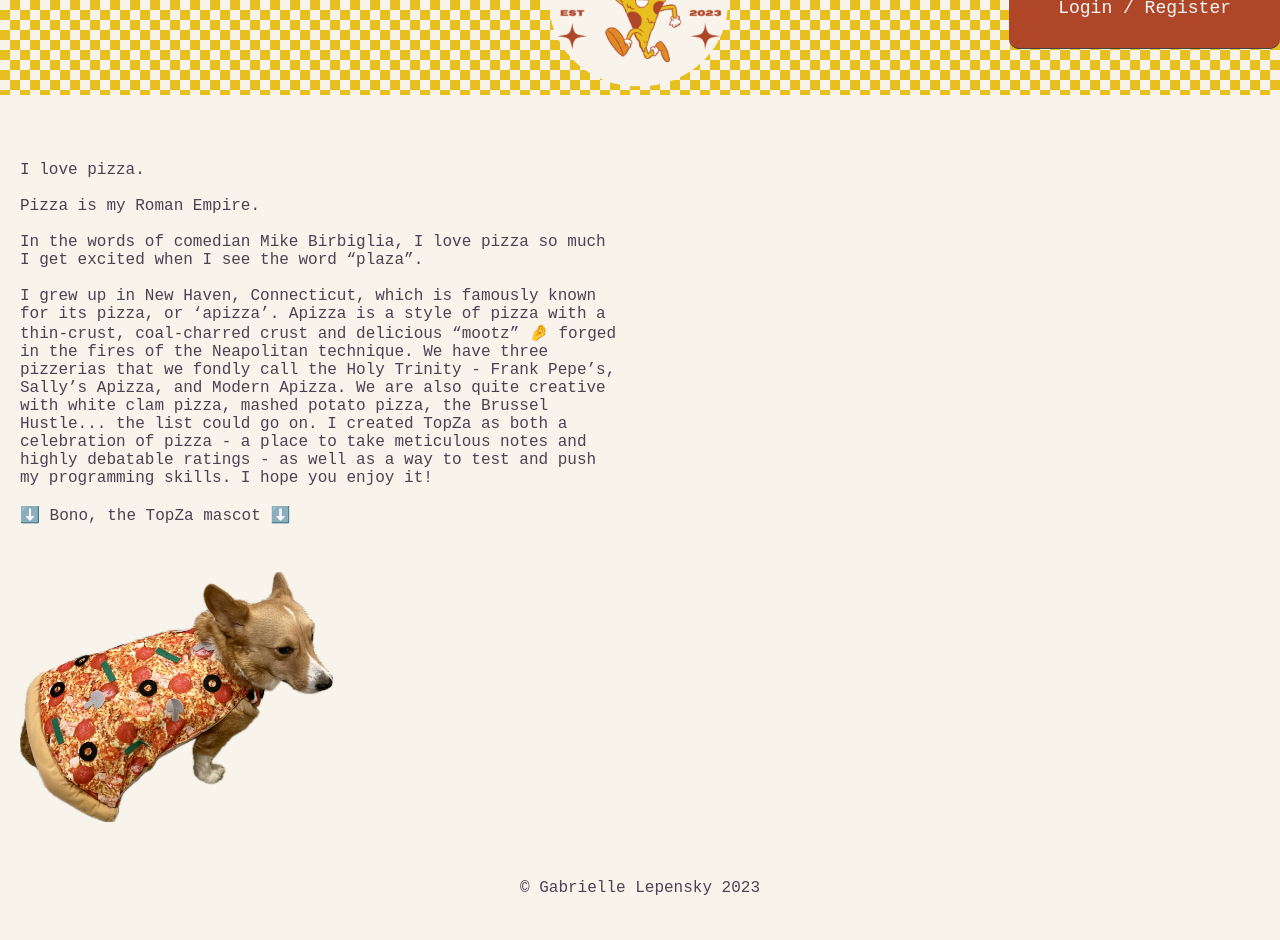
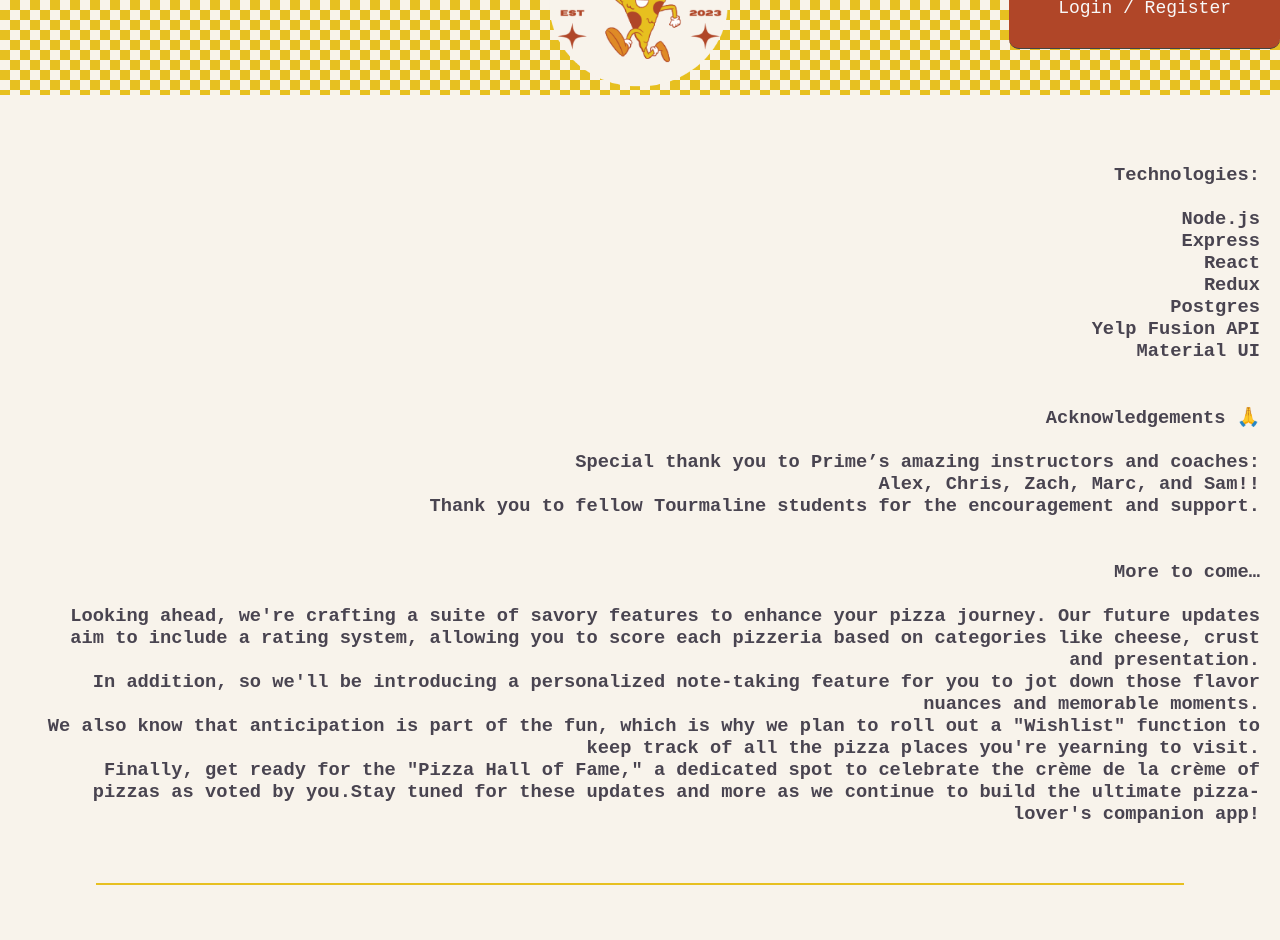
Before and after one commit to glepensky/TopZa-app, a React (Create React App) app: page /#/about in a window 1280 px wide. Shown: the part 80-1020 px from the top of the page. Before the commit the page ends 991 px from the top, so only its background shows below. Built offline with nearby package versions, Linux system fonts and the light colour scheme; no server answers.

Commit message:
more styling

```diff
--- a/src/components/AboutPage/AboutPage.css
+++ b/src/components/AboutPage/AboutPage.css
@@ -1,27 +1,49 @@
+.about-container {
+  display: flex;
+  justify-content: flex-start; /* Aligns content to the left */
+  align-items: flex-start; /* Aligns content to the top */
+  text-align: right; /* Aligns text to the left */
+  height: 100%; /* Full height of the viewport (you can adjust this as needed) */
+  padding: 20px; /* Adds padding inside the container */
+  padding-left: 40px;
+}
 
-.about-container {
+.about-container .some-other-class {
+  text-align: left; /* This will override the right alignment for elements with this class */
+}
+
+.more-container {
   display: flex;
   justify-content: flex-start; /* Aligns content to the left */
   align-items: flex-start; /* Aligns content to the top */
   text-align: left; /* Aligns text to the left */
   height: 100%; /* Full height of the viewport (you can adjust this as needed) */
   padding: 20px; /* Adds padding inside the container */
+  padding-left: 40px;
 }
 
-  .about-content {
+.more-content {
   /* If you want to limit the width of the text and image together */
   max-width: 600px; /* Adjust this value as needed */
   /* This ensures the content block itself is aligned to the left */
 }
 
-  .about-text {
+.more-text {
   /* Style for your text if needed */
   margin-bottom: 20px; /* Adds a margin below the text */
 }
 
-  .about-image {
+.more-image {
   display: block; /* Ensures the image is a block-level element */
   width: auto; /* Keeps the image's original width */
   height: auto; /* Maintains aspect ratio */
   max-width: 100%; /* Ensures the image is responsive and fits its container */
 }
+
+
+.divider {
+    height: 2px; /* Sets the thickness of the divider */
+    background: #e7c020; /* Sets the color of the divider */
+    margin: 20px auto; /* Centers the divider and adds vertical space */
+    width: calc(100% - 2in); /* Sets the width to be the full width of the container minus 2 inches */
+  }
--- a/src/components/AboutPage/AboutPage.jsx
+++ b/src/components/AboutPage/AboutPage.jsx
@@ -1,6 +1,6 @@
 import React from "react";
 import bonopizza from "./bonopizza.png";
-import './AboutPage.css';
+import "./AboutPage.css";
 
 // This is one of our simplest components
 // It doesn't have local state,
@@ -9,12 +9,65 @@ import './AboutPage.css';
 
 function AboutPage() {
   return (
+    <>
+      <div className="about-container">
+        <h3 className="about-content">
+          Technologies:
+          <br></br>
+          <br></br>
+          Node.js
+          <br></br>
+          Express
+          <br></br>
+          React
+          <br></br>
+          Redux
+          <br></br>
+          Postgres
+          <br></br>
+          Yelp Fusion API
+          <br></br>
+          Material UI
+          <br></br>
+          <br></br>
+          <br></br>
+          Acknowledgements 🙏
+          <br></br>
+          <br></br>
+          Special thank you to Prime’s amazing instructors and coaches:
+          <br></br>Alex,
+          Chris, Zach, Marc, and Sam!!
+          <br></br>Thank you to fellow Tourmaline students
+          for the encouragement and support.
+          <br></br>
+          <br></br>
+          <br></br>
+          More to come…
+          <br></br>
+          <br></br>Looking ahead, we're crafting a suite of savory features to
+          enhance your pizza journey. Our future updates aim to include a rating
+          system, allowing you to score each pizzeria based on categories like
+          cheese, crust and presentation.
+          <br></br>In addition, so we'll be introducing a
+          personalized note-taking feature for you to jot down those flavor
+          nuances and memorable moments.
+          <br></br>We also know that anticipation is part
+          of the fun, which is why we plan to roll out a "Wishlist" function to
+          keep track of all the pizza places you're yearning to visit.
+          <br></br>Finally,
+          get ready for the "Pizza Hall of Fame," a dedicated spot to celebrate
+          the crème de la crème of pizzas as voted by you.Stay tuned for these
+          updates and more as we continue to build the ultimate pizza-lover's
+          companion app!
+        </h3>
+      </div>
 
+      {/* Decorative Divider */}
+      <div className="divider"></div>
 
-
-    <div className="about-container">
-      <div className="about-content">
-        <p classnAME="about-text">
+      <div className="more-container">
+        <div className="more-content">
+          <p classnAME="more-text">
             I love pizza.
             <br></br>
             <br></br>
@@ -24,11 +77,11 @@ function AboutPage() {
             In the words of comedian Mike Birbiglia, I love pizza so much I get
             excited when I see the word “plaza”.
             <br></br>
-          <br></br>I grew up in New Haven, Connecticut, which is famously known
-          for its pizza, or ‘apizza’. Apizza is a style of pizza with a
-          thin-crust, coal-charred crust and delicious “mootz” 🤌 forged in the
-          fires of the Neapolitan technique. We have three pizzerias that we
-          fondly call the Holy Trinity - Frank Pepe’s, Sally’s Apizza, and
+            <br></br>I grew up in New Haven, Connecticut, which is famously
+            known for its pizza, or ‘apizza’. Apizza is a style of pizza with a
+            thin-crust, coal-charred crust and delicious “mootz” 🤌 forged in
+            the fires of the Neapolitan technique. We have three pizzerias that
+            we fondly call the Holy Trinity - Frank Pepe’s, Sally’s Apizza, and
             Modern Apizza. We are also quite creative with white clam pizza,
             mashed potato pizza, the Brussel Hustle... the list could go on. I
             created TopZa as both a celebration of pizza - a place to take
@@ -41,6 +94,7 @@ function AboutPage() {
           <img src={bonopizza} alt="bono logo" />
         </div>
       </div>
+    </>
   );
 }
 
```
Also changed, not shown: src/components/UserPage/UserPage.jsx (+9 -13 lines). Lines whose indentation alone changed are shown as unchanged.
